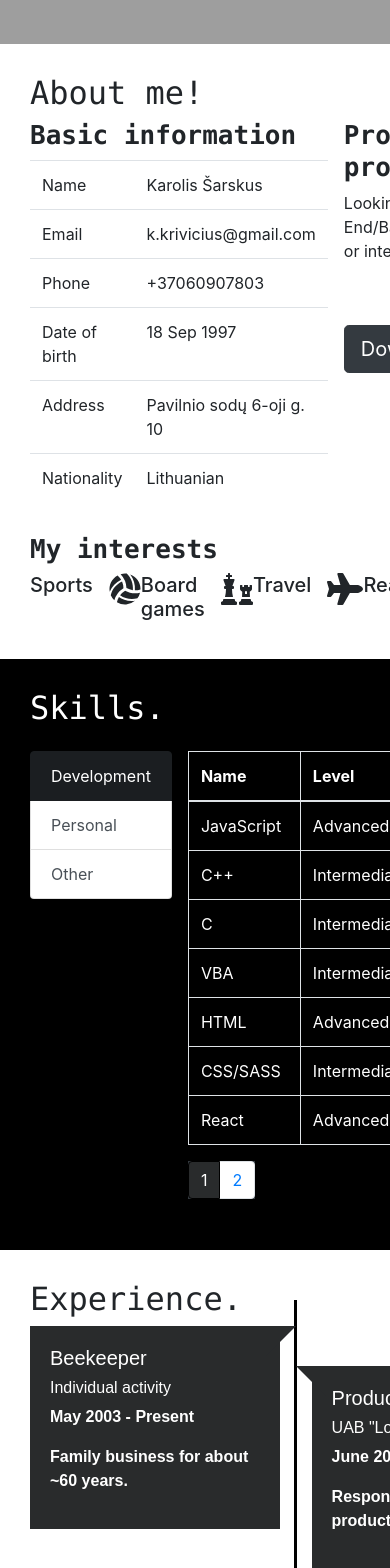
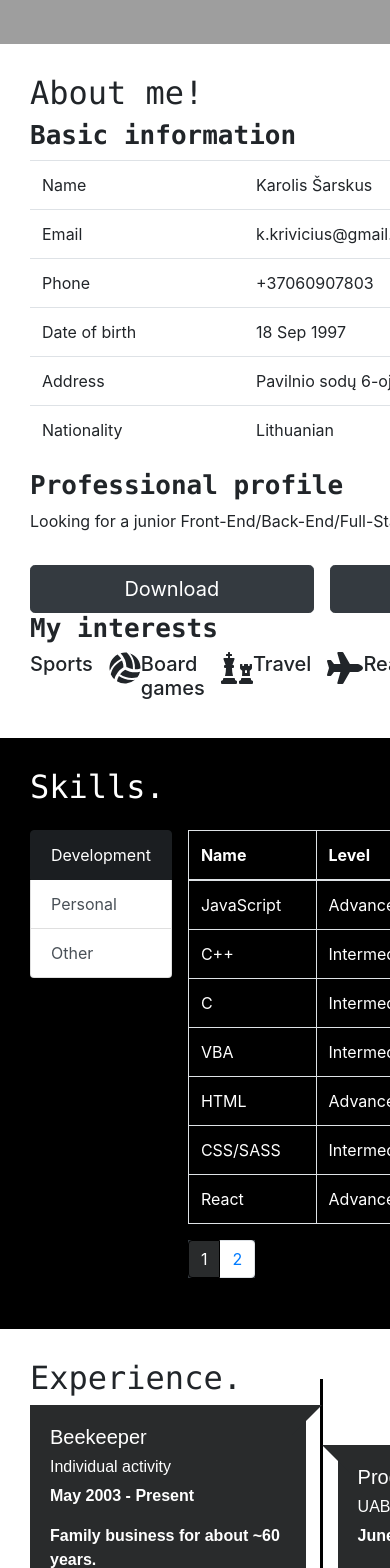
Before and after one commit to v3rbat1m/my-website, a React (Create React App) app: page / in a window 390 px wide. Shown: the part 800-2368 px from the top of the page. Built offline with nearby package versions, Linux system fonts and the light colour scheme; grey boxes are pictures that could not be loaded.

Commit message:
added-some-mobily-friendlyoptions

```diff
--- a/src/components/Sections/about.jsx
+++ b/src/components/Sections/about.jsx
@@ -10,7 +10,7 @@ const AboutMe = () => {
   return (
     <div className="about">
       <h2 className="section-header">About me!</h2>
-      <div className="content">
+      <div className="about-content">
         {simplifyInView(<BasicInfo />, "left", "basic-info")}
         {simplifyInView(<CV text={cvText} />, "right", "cv")}
         {simplifyInView(<Interests />, "bottom", "interests")}
--- a/src/components/Sections/contact.jsx
+++ b/src/components/Sections/contact.jsx
@@ -1,16 +1,16 @@
 import React from "react";
 import MyForm from "../Sections/common/contact/form";
 import Info from "./common/contact/info";
-import { simplifyInView } from './../../utils/fadeIn';
+import { simplifyInView } from "./../../utils/fadeIn";
 
 const Contact = () => {
-
-
   return (
     <div className="contact">
-      <h2 className='section-header'>Contact me!</h2>
-      {simplifyInView(<MyForm />, 'left', 'form')}
-      {simplifyInView(<Info />, 'right', 'info')}
+      <h2 className="section-header">Contact me!</h2>
+      <div className="contact-content">
+        {simplifyInView(<MyForm />, "left", "form")}
+        {simplifyInView(<Info />, "right", "info")}
+      </div>
     </div>
   );
 };
--- a/src/styles/Sections/about.scss
+++ b/src/styles/Sections/about.scss
@@ -1,10 +1,20 @@
 @import "../variables.scss";
 
 .about {
-  .content {
-    display: grid;
-    grid-template-columns: 1fr 1fr;
-    grid-gap: 1em;
+  .about-content {
+    display: flex;
+    flex-wrap: wrap;
+
+    .cv,
+    .basic-info,
+    .interests {
+      flex-grow: 1;
+      min-width: 50%;
+
+      @include phone {
+        min-width: 100%;
+      }
+    }
 
     .section-item-header {
       font-family: "Lucida Console", Courier, monospace;
@@ -29,8 +39,6 @@
     }
 
     .interests {
-      grid-column-start: 1;
-      grid-column-end: 3;
       .icons {
         display: flex;
         justify-content: space-between;
--- a/src/styles/Sections/contact.scss
+++ b/src/styles/Sections/contact.scss
@@ -1,10 +1,15 @@
+@import '../variables.scss';
+
 .contact {
-  display: grid;
-  grid-template-columns: repeat(2, 1fr);
-  grid-gap: 1em;
+  .contact-content {
+    display: grid;
+    grid-template-columns: repeat(2, 1fr);
 
-  h2 {
-    grid-column: 1/3;
+    @include phone {
+      grid-template-columns: 1fr;
+    }
+
+    grid-gap: 1em;
   }
 
   .info {
--- a/src/styles/variables.scss
+++ b/src/styles/variables.scss
@@ -2,3 +2,21 @@ $sidebarWidth: 250px;
 
 $sectionColor: black;
 $darkSectionColor: white;
+
+$phone-width: 500px;
+
+
+// $tablet-width: 768px;
+$desktop-width: 1024px;
+
+@mixin phone {
+  @media (max-width: #{$desktop-width - 1px}) {
+    @content;
+  }
+}
+
+@mixin desktop {
+  @media (min-width: #{$desktop-width}) {
+    @content;
+  }
+}
```
